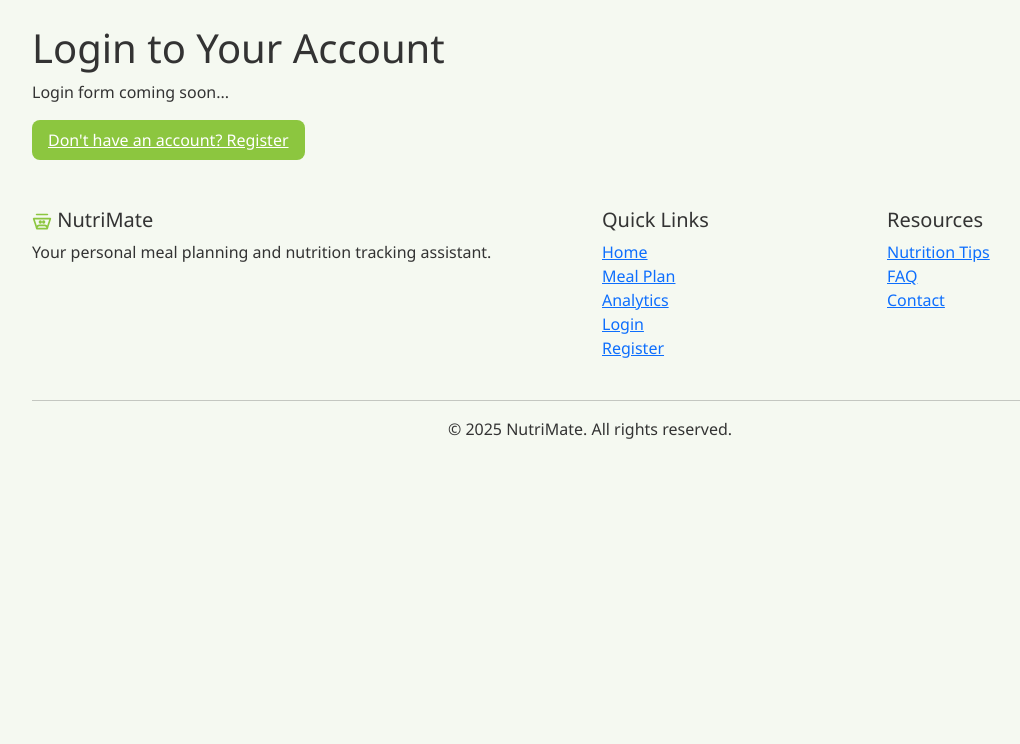
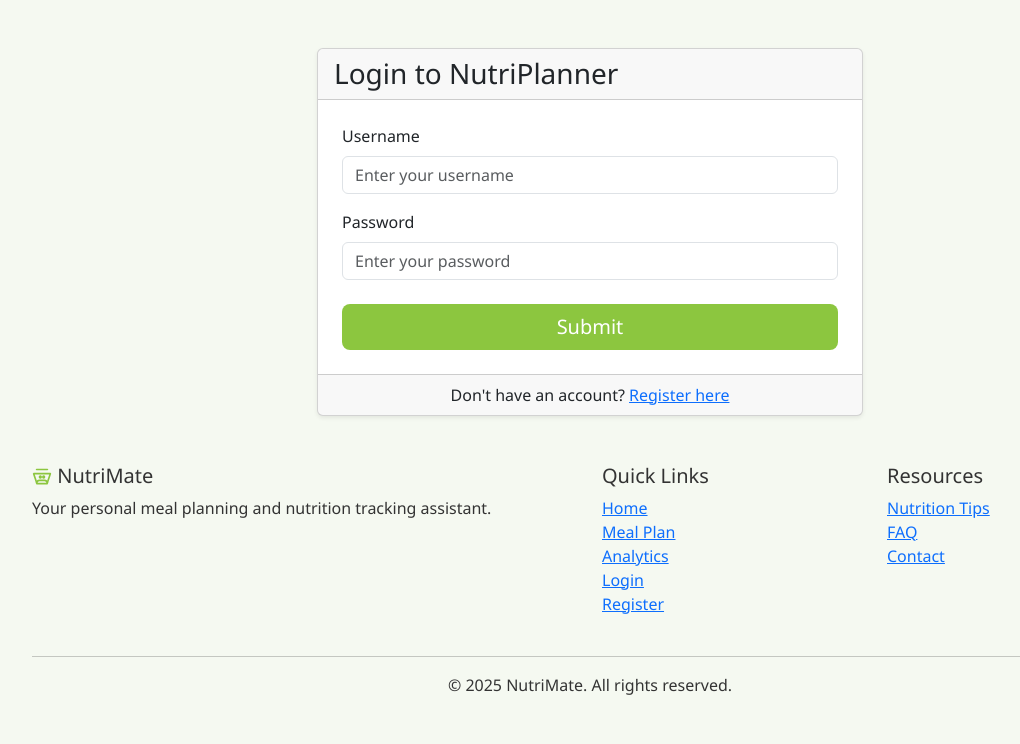
Before and after one commit to Joycehaoyuan/Group47-CITS5505, a Flask app: template app/templates/login.html in a window 1280 px wide. Shown: the part 56-800 px from the top of the page, without its empty margins (50-1070 px from the left). Run offline with Flask 3, Linux system fonts and the light colour scheme; the template is opened without the code that fills it, so the values that code supplies are empty, except form fields; form fields are guessed from the names that the template uses.

Commit message:
Implement login.html with CSRF-protected form, inline validation, and styled layout

```diff
--- a/app/templates/login.html
+++ b/app/templates/login.html
@@ -3,9 +3,51 @@
 {% block title %}Login - NutriPlanner{% endblock %}
 
 {% block content %}
-<div class="container mt-4">
-    <h1>Login to Your Account</h1>
-    <p>Login form coming soon...</p>
-    <a href="{{ url_for('routes.register') }}" class="btn btn-link">Don't have an account? Register</a>
+<div class="container my-5">
+    <div class="row justify-content-center">
+        <div class="col-md-6">
+            <div class="card shadow-sm">
+                <div class="card-header">
+                    <h3 class="card-title mb-0">Login to NutriPlanner</h3>
+                </div>
+                <div class="card-body p-4">
+                    <form method="POST" action="{{ url_for('routes.login') }}">
+                        {{ form.hidden_tag() }}
+
+                        <div class="mb-3">
+                            <label for="username" class="form-label">Username</label>
+                            {{ form.username(class="form-control", id="username", placeholder="Enter your username") }}
+                            {% if form.username.errors %}
+                                <div class="invalid-feedback d-block">
+                                    {% for error in form.username.errors %}
+                                        {{ error }}
+                                    {% endfor %}
+                                </div>
+                            {% endif %}
+                        </div>
+
+                        <div class="mb-3">
+                            <label for="password" class="form-label">Password</label>
+                            {{ form.password(class="form-control", id="password", placeholder="Enter your password") }}
+                            {% if form.password.errors %}
+                                <div class="invalid-feedback d-block">
+                                    {% for error in form.password.errors %}
+                                        {{ error }}
+                                    {% endfor %}
+                                </div>
+                            {% endif %}
+                        </div>
+
+                        <div class="d-grid gap-2 mt-4">
+                            {{ form.submit(class="btn btn-primary btn-lg") }}
+                        </div>
+                    </form>
+                </div>
+                <div class="card-footer text-center">
+                    <p class="mb-0">Don't have an account? <a href="{{ url_for('routes.register') }}">Register here</a></p>
+                </div>
+            </div>
+        </div>
+    </div>
 </div>
 {% endblock %}
```
